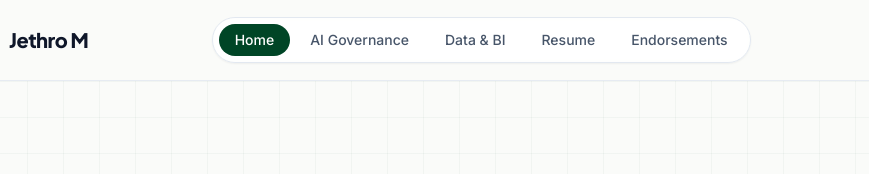
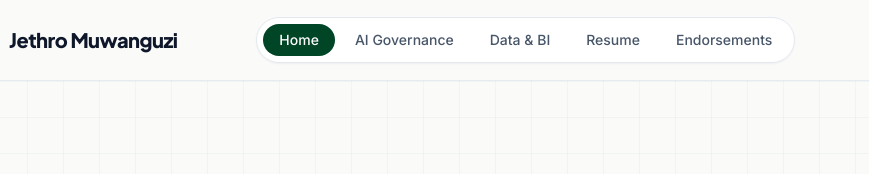
Before and after one commit to M-Jethro/M-Jethro.github.io, a plain HTML site: page index.html in a window 1280 px wide. Shown: the top 174 px of the page, 81-950 px from the left. Drawn offline with nearby package versions, Linux system fonts and the light colour scheme.

Commit message:
Update index.html

```diff
--- a/index.html
+++ b/index.html
@@ -5,11 +5,11 @@
   <meta name="viewport" content="width=device-width, initial-scale=1.0">
 
   <!-- Primary Meta Tags -->
-  <title>Jethro M | AI Governance Specialist &amp; Business Intelligence Lead</title>
-  <meta name="title" content="Jethro M | AI Governance Specialist &amp; Business Intelligence Lead">
-  <meta name="description" content="Portfolio of Jethro M — Certified AI Governance Professional (IAPP AIGP, LLB, MSc) &amp; Business Intelligence Specialist. Bridging EU AI Act, NIST AI RMF, and ISO 42001 compliance with scalable Power BI, SQL, Snowflake &amp; Python data solutions across Europe, the UK, Ireland, and global remote roles.">
+  <title>Jethro Muwanguzi | AI Governance Specialist &amp; Business Intelligence Lead</title>
+  <meta name="title" content="Jethro Muwanguzi | AI Governance Specialist &amp; Business Intelligence Lead">
+  <meta name="description" content="Portfolio of Jethro Muwanguzi — Certified AI Governance Professional (IAPP AIGP, LLB, MSc) &amp; Business Intelligence Specialist. Bridging EU AI Act, NIST AI RMF, and ISO 42001 compliance with scalable Power BI, SQL, Snowflake &amp; Python data solutions across Europe, the UK, Ireland, and global remote roles.">
   <meta name="keywords" content="AI Governance Specialist, Responsible AI Lead, Business Intelligence Analyst, Data Analyst, Customer Analytics, HR Analytics, Strategy and Operations, Data AI Consultant, Sales Analytics, Healthcare Analytics, EU AI Act, NIST AI RMF, IAPP AIGP, GDPR Compliance, ISO 42001, Snowflake, dbt, Microsoft Fabric, Excel, Power Platform, Power Automate, Power Apps, Power BI, SQL, Python, DAX">
-  <meta name="author" content="Jethro M">
+  <meta name="author" content="Jethro Muwanguzi">
   <meta name="robots" content="index, follow">
   <link rel="canonical" href="https://mjethro.com/">
 
@@ -23,16 +23,16 @@
   <!-- Open Graph / Facebook / LinkedIn / WhatsApp / Teams -->
   <meta property="og:type" content="website">
   <meta property="og:url" content="https://mjethro.com/">
-  <meta property="og:title" content="Jethro M | AI Governance, BI &amp; Data Solutions">
+  <meta property="og:title" content="Jethro Muwanguzi | AI Governance, BI &amp; Data Solutions">
   <meta property="og:description" content="AIGP-certified professional with LLB &amp; MSc. Bridging enterprise AI regulation (EU AI Act, NIST) with hands-on Business Intelligence, SQL, Power BI, and automated data engineering.">
   <meta property="og:image" content="https://raw.githubusercontent.com/M-Jethro/M-Jethro.github.io/main/assets/images/profile/good%20potrait.jpeg">
-  <meta property="og:site_name" content="Jethro M Portfolio">
+  <meta property="og:site_name" content="Jethro Muwanguzi Portfolio">
   <meta property="og:locale" content="en_GB">
 
   <!-- Twitter / X Cards -->
   <meta property="twitter:card" content="summary_large_image">
   <meta property="twitter:url" content="https://mjethro.com/">
-  <meta property="twitter:title" content="Jethro M | AI Governance Specialist &amp; BI Analyst">
+  <meta property="twitter:title" content="Jethro Muwanguzi | AI Governance Specialist &amp; BI Analyst">
   <meta property="twitter:description" content="AIGP Certified (IAPP), LLB, MSc. Delivering governed AI architectures, Power BI dashboards, and enterprise data solutions.">
   <meta property="twitter:image" content="https://raw.githubusercontent.com/M-Jethro/M-Jethro.github.io/main/assets/images/profile/good%20potrait.jpeg">
 
@@ -49,7 +49,7 @@
   {
     "@context": "https://schema.org",
     "@type": "Person",
-    "name": "Jethro M",
+    "name": "Jethro Muwanguzi",
     "url": "https://mjethro.com",
     "image": "https://raw.githubusercontent.com/M-Jethro/M-Jethro.github.io/main/assets/images/profile/good%20potrait.jpeg",
     "sameAs": [
@@ -265,16 +265,16 @@
       <!-- Brand & Profile Avatar -->
       <div class="flex items-center gap-3.5 group">
         <div class="w-11 h-11 rounded-full overflow-hidden bg-lacoste-800 text-white flex items-center justify-center font-display font-bold text-sm tracking-wider shadow-sm ring-1 ring-slate-200">
-          <img src="https://raw.githubusercontent.com/M-Jethro/M-Jethro.github.io/main/assets/images/profile/IMG_0476.jpeg" alt="Jethro M" class="w-full h-full object-cover">
+          <img src="https://raw.githubusercontent.com/M-Jethro/M-Jethro.github.io/main/assets/images/profile/IMG_0476.jpeg" alt="Jethro Muwanguzi" class="w-full h-full object-cover">
         </div>
 
         <!-- Full Professional Name -->
         <a href="javascript:void(0)" onclick="navigateTo('home')" class="font-display font-black text-slate-900 text-xl tracking-tight hover:text-lacoste-800 transition-colors">
-          Jethro M
+          Jethro Muwanguzi
         </a>
       </div>
 
-      <!-- Navigation (About/Experience renamed to Resume) -->
+      <!-- Navigation -->
       <nav class="hidden md:flex items-center gap-1 bg-white/90 p-1.5 rounded-full border border-slate-200 shadow-sm text-sm font-medium backdrop-blur-sm">
         <button onclick="navigateTo('home')" id="nav-home" class="nav-btn px-4 py-1.5 rounded-full text-white bg-lacoste-800 transition-all">Home</button>
         <button onclick="navigateTo('ai-governance')" id="nav-ai-governance" class="nav-btn px-4 py-1.5 rounded-full text-slate-600 hover:text-lacoste-800 hover:bg-lacoste-50 transition-all">AI Governance</button>
@@ -319,7 +319,7 @@
       </button>
     </div>
 
-    <!-- Mobile Drawer (Scrolls immediately to top upon view change) -->
+    <!-- Mobile Drawer -->
     <div id="mobile-menu" class="hidden md:hidden border-b border-slate-200 bg-white px-4 pt-3 pb-5 space-y-2">
       <button onclick="mobileNavigate('home')" class="block w-full text-left px-3 py-2 rounded-md font-medium text-slate-700 hover:bg-lacoste-50">Home</button>
       <button onclick="mobileNavigate('ai-governance')" class="block w-full text-left px-3 py-2 rounded-md font-medium text-slate-700 hover:bg-lacoste-50">AI Governance</button>
@@ -382,7 +382,7 @@
               <div class="lacoste-card-shadow max-w-[360px] w-full">
                 <div class="lacoste-card-inner p-4 sm:p-5 border border-slate-200/80 shadow-2xl">
                   <div class="relative w-full aspect-[4/4.5] rounded-2xl overflow-hidden bg-slate-100 border border-slate-200 shadow-inner">
-                    <img src="https://raw.githubusercontent.com/M-Jethro/M-Jethro.github.io/main/assets/images/profile/good%20potrait.jpeg" alt="Jethro M Portrait" class="w-full h-full object-cover object-top">
+                    <img src="https://raw.githubusercontent.com/M-Jethro/M-Jethro.github.io/main/assets/images/profile/good%20potrait.jpeg" alt="Jethro Muwanguzi Portrait" class="w-full h-full object-cover object-top">
                   </div>
                 </div>
               </div>
@@ -449,7 +449,7 @@
         </div>
       </section>
 
-      <!-- ================= 3-PROJECT PORTFOLIO (AI RECRUITMENT SYSTEM FIRST) ================= -->
+      <!-- ================= 3-PROJECT PORTFOLIO ================= -->
       <section class="py-20 bg-[#fafbf9] border-b border-slate-200">
         <div class="max-w-7xl mx-auto px-4 sm:px-6 lg:px-8">
 
@@ -463,10 +463,9 @@
             </button>
           </div>
 
-          <!-- 3-Project Grid -->
           <div class="grid grid-cols-1 md:grid-cols-3 gap-8">
 
-            <!-- Project 1: AI Recruitment System (Updated Title & Visual Presentation) -->
+            <!-- Project 1: AI Recruitment System -->
             <div onclick="navigateTo('ai-governance')" class="interactive-card group block bg-white rounded-3xl border-2 border-lacoste-500 shadow-sm overflow-hidden cursor-pointer reveal-base reveal-left">
               <div class="h-56 bg-slate-900 p-6 relative overflow-hidden flex flex-col justify-between">
                 <div class="absolute inset-0 bg-gradient-to-br from-lacoste-950 via-slate-950 to-slate-900 opacity-95"></div>
@@ -626,7 +625,7 @@
                 <h2 class="font-display font-extrabold text-3xl text-slate-900">Education &amp; Credentials</h2>
               </div>
 
-              <!-- Academic Degrees Card (POSTGRADUATE / UNDERGRADUATE) -->
+              <!-- Academic Degrees Card -->
               <div class="p-6 rounded-3xl bg-slate-50 border-2 border-lacoste-200 space-y-4">
                 <span class="text-xs font-mono font-bold uppercase tracking-wider text-lacoste-800 block">University Degrees</span>
 
@@ -750,7 +749,6 @@
               <h2 class="font-display font-bold text-2xl sm:text-3xl text-white mt-1">Trusted by Cross-Functional Leaders</h2>
             </div>
 
-            <!-- Controls -->
             <div class="flex items-center gap-2">
               <button onclick="stepCarousel(-1)" title="Previous" class="p-2.5 rounded-full bg-white/10 hover:bg-white/20 border border-white/20 text-white shadow-sm transition-all">
                 <svg class="w-5 h-5" fill="none" stroke="currentColor" viewBox="0 0 24 24"><path stroke-linecap="round" stroke-linejoin="round" stroke-width="2" d="M15 19l-7-7 7-7"/></svg>
@@ -761,7 +759,6 @@
             </div>
           </div>
 
-          <!-- Carousel Scroll Track -->
           <div id="recommendations-track" class="flex gap-6 overflow-x-auto hide-scrollbar pb-6 pt-1 scroll-smooth snap-x snap-mandatory">
 
             <!-- Endorsement 1: Tanja Kosljar (Novartis) -->
@@ -885,7 +882,6 @@
       <section class="py-16 md:py-20 bg-white border-b border-slate-200">
         <div class="max-w-7xl mx-auto px-4 sm:px-6 lg:px-8 space-y-16">
 
-          <!-- Banner: DATA & Business Intelligence TELEMETRY (Cleaned) -->
           <div class="p-6 rounded-3xl bg-slate-900 text-white flex flex-col md:flex-row items-start md:items-center justify-between gap-4 border border-slate-800 shadow-md reveal-base reveal-down">
             <div class="flex items-center gap-3">
               <span class="w-3 h-3 rounded-full bg-emerald-400 animate-pulse"></span>
@@ -893,7 +889,6 @@
             </div>
           </div>
 
-          <!-- Updated Title & Purpose: Full Lifecycle & AI Workflow Tools -->
           <div class="max-w-4xl reveal-base reveal-up space-y-3">
             <span class="text-xs font-mono font-bold uppercase tracking-wider text-lacoste-800 block">End-to-End Execution</span>
             <h1 class="font-display font-extrabold text-3xl sm:text-4xl text-slate-900 tracking-tight">Business Intelligence, Data &amp; Analytics</h1>
@@ -905,7 +900,7 @@
             </div>
           </div>
 
-          <!-- SECTION 1: POWER BI & TABLEAU INTERACTIVE DASHBOARDS (FIRST IN ORDER) -->
+          <!-- SECTION 1: POWER BI & TABLEAU -->
           <div class="space-y-6 pt-4">
             <div class="flex items-center gap-2">
               <span class="w-2.5 h-2.5 rounded-full bg-[#EB762B]"></span>
@@ -915,7 +910,7 @@
 
             <div class="grid grid-cols-1 md:grid-cols-3 gap-6">
 
-              <!-- NHS Hospital Care Activity -->
+              <!-- NHS -->
               <a href="https://public.tableau.com/views/NHSHospitalAdmittedPatientCareActivity_16608510824620/Dashboard2?:language=en-US&:sid=&:redirect=auth&:display_count=n&:origin=viz_share_link" target="_blank" rel="noopener noreferrer" class="interactive-card group block bg-[#fafbf9] rounded-2xl border border-slate-200 overflow-hidden shadow-sm">
                 <div class="h-44 bg-slate-900 overflow-hidden relative">
                   <img src="https://raw.githubusercontent.com/M-Jethro/M-Jethro.github.io/main/assets/images/projects/dashboard-04.png" alt="NHS Care Activity" class="w-full h-full object-cover object-top hover:scale-105 transition-transform duration-500">
@@ -929,7 +924,7 @@
                 </div>
               </a>
 
-              <!-- UK Property Sales 2023 -->
+              <!-- UK Property Sales -->
               <a href="https://public.tableau.com/app/profile/jethromuzi/viz/UKPropertySales2023/Dashboard2" target="_blank" rel="noopener noreferrer" class="interactive-card group block bg-[#fafbf9] rounded-2xl border border-slate-200 overflow-hidden shadow-sm">
                 <div class="h-44 bg-slate-900 overflow-hidden relative">
                   <img src="https://raw.githubusercontent.com/M-Jethro/M-Jethro.github.io/main/assets/images/profile/Dashboard%202.png" alt="UK Property Sales" class="w-full h-full object-cover object-top hover:scale-105 transition-transform duration-500">
@@ -960,7 +955,7 @@
             </div>
           </div>
 
-          <!-- SECTION 2: GITHUB REPOSITORIES (SQL & PYTHON - CLEANED UP) -->
+          <!-- SECTION 2: GITHUB REPOSITORIES -->
           <div class="space-y-6 pt-6 border-t border-slate-200">
             <div class="flex items-center gap-2">
               <span class="w-2.5 h-2.5 rounded-full bg-lacoste-800"></span>
@@ -1080,7 +1075,7 @@
       <section class="py-16 md:py-24 bg-white border-b border-slate-200">
         <div class="max-w-7xl mx-auto px-4 sm:px-6 lg:px-8 space-y-16">
 
-          <!-- Header (Cleaned: removed badge and removed subtitle sentence) -->
+          <!-- Header -->
           <div class="space-y-6 reveal-base reveal-down">
             <div class="flex flex-wrap items-center gap-3">
               <div class="inline-flex items-center gap-2.5 px-4 py-2 rounded-xl bg-slate-900 text-white shadow-sm border border-slate-800">
@@ -1120,8 +1115,9 @@
               <p class="text-sm text-slate-700 leading-relaxed">
                 A growing recruitment company wanted to save time reading CVs. They planned to build an AI tool that scans CVs, pulls out mentioned skills, and sorts applicants into high, medium, and low priority queues for recruiters. While this seems simple, in the EU and global markets, using AI in hiring is legally high-risk. If an algorithm misunderstands an unusual CV format, penalizes someone for a career break, or quietly favors specific demographics based on wording, the company faces severe legal, reputational, and discrimination consequences.
               </p>
+              <!-- Updated Callout: My Core Recommendation -->
               <div class="p-4 rounded-xl bg-amber-50 border-l-4 border-amber-500 text-amber-950 text-xs sm:text-sm font-medium leading-relaxed">
-                <strong>My Core Recommendation as Governance Lead:</strong> <em>Do not turn this tool on with real applicants yet.</em> Keep it in a closed testing lab until we have proof that the AI is fair, that human recruiters actually read the full CVs without blindly accepting the AI's order, and that rejected candidates have a clear way to understand and dispute mistakes.
+                <strong>My Core Recommendation:</strong> <em>Do not turn this tool on with real applicants yet.</em> Keep it in a closed testing lab until we have proof that the AI is fair, that human recruiters actually read the full CVs without blindly accepting the AI's order, and that rejected candidates have a clear way to understand and dispute mistakes.
               </div>
             </div>
 
@@ -1132,7 +1128,7 @@
               <a href="#legal-register" class="px-3 py-1.5 rounded-lg bg-white text-lacoste-800 hover:bg-lacoste-800 hover:text-white transition-colors border border-lacoste-200 shadow-2xs">2. Legal &amp; Standards Register</a>
               <a href="#risk-register-section" class="px-3 py-1.5 rounded-lg bg-white text-lacoste-800 hover:bg-lacoste-800 hover:text-white transition-colors border border-lacoste-200 shadow-2xs">3. Practical Risk Register</a>
               <a href="#defense-lines" class="px-3 py-1.5 rounded-lg bg-white text-lacoste-800 hover:bg-lacoste-800 hover:text-white transition-colors border border-lacoste-200 shadow-2xs">4. 3 Lines of Defense</a>
-              <a href="#incident-management" class="px-3 py-1.5 rounded-lg bg-white text-lacoste-800 hover:bg-lacoste-800 hover:text-white transition-colors border border-lacoste-200 shadow-2xs">5. Incident Playbook</a>
+              <a href="#incident-management" class="px-3 py-1.5 rounded-lg bg-white text-lacoste-800 hover:bg-lacoste-800 hover:text-white transition-colors border border-lacoste-200 shadow-2xs">5. The Incident Management Steps</a>
               <a href="#final-gate" class="px-3 py-1.5 rounded-lg bg-white text-lacoste-800 hover:bg-lacoste-800 hover:text-white transition-colors border border-lacoste-200 shadow-2xs">6. Final Release Gate</a>
             </div>
           </div>
@@ -1233,10 +1229,11 @@
             </div>
           </div>
 
-          <!-- SECTION 3: PRACTICAL RISK REGISTER (RENAMED) -->
+          <!-- SECTION 3: PRACTICAL RISK REGISTER -->
           <div id="risk-register-section" class="space-y-6 pt-6 border-t border-slate-200 scroll-mt-24">
             <div>
               <span class="text-xs font-mono font-bold uppercase tracking-wider text-lacoste-800 block mb-1">Impact Mitigation</span>
+              <!-- Updated Heading -->
               <h2 class="font-display font-extrabold text-2xl sm:text-3xl text-slate-900">3. Practical Risk Register</h2>
               <p class="text-xs text-slate-500 font-mono mt-1">What could go wrong, how it harms real applicants, and the concrete safeguards we built.</p>
             </div>
@@ -1316,10 +1313,11 @@
             </div>
           </div>
 
-          <!-- SECTION 5: INCIDENT MANAGEMENT (RENAMED) -->
+          <!-- SECTION 5: INCIDENT MANAGEMENT -->
           <div id="incident-management" class="space-y-6 pt-6 border-t border-slate-200 scroll-mt-24">
             <div>
               <span class="text-xs font-mono font-bold uppercase tracking-wider text-lacoste-800 block mb-1">Incident Response</span>
+              <!-- Updated Heading -->
               <h2 class="font-display font-extrabold text-2xl sm:text-3xl text-slate-900">5. The Incident Management Steps</h2>
               <p class="text-xs text-slate-500 font-mono mt-1">A step-by-step response plan in case the system makes errors, leaks data, or acts unexpectedly.</p>
             </div>
@@ -1413,25 +1411,23 @@
       </button>
 
       <div class="text-center space-y-1">
-        <!-- Edited to Explorer Filter -->
         <span class="text-xs font-mono font-bold uppercase tracking-wider text-lacoste-800">Explorer Filter</span>
         <h3 class="font-display font-black text-2xl text-slate-900">Which domain are you interested in?</h3>
-        <!-- Edited Subtitle -->
         <p class="text-xs text-slate-600">Select your focus area to tailor the view you see:</p>
       </div>
 
       <div class="grid grid-cols-1 sm:grid-cols-3 gap-4">
 
-        <!-- Card 1: AI Governance (Clean: Only Title) -->
+        <!-- Card 1: AI Governance (Badge: Compliance; Clean: Title Only) -->
         <div onclick="selectDomain('B')" class="interactive-card p-5 rounded-2xl bg-white/80 border-2 border-lacoste-300 hover:border-lacoste-600 cursor-pointer flex flex-col justify-between space-y-4 shadow-sm">
           <div class="space-y-1">
-            <span class="text-[10px] font-mono uppercase font-bold text-white bg-lacoste-800 px-2 py-0.5 rounded">Priority</span>
+            <span class="text-[10px] font-mono uppercase font-bold text-white bg-lacoste-800 px-2 py-0.5 rounded">Compliance</span>
             <h4 class="font-display font-bold text-base text-slate-900 mt-1">AI Governance &amp; Responsible AI</h4>
           </div>
           <span class="text-xs font-bold text-lacoste-800">Explore Governance &rarr;</span>
         </div>
 
-        <!-- Card 2: Business Intelligence (Clean: Only Title) -->
+        <!-- Card 2: Business Intelligence (Clean: Title Only) -->
         <div onclick="selectDomain('A')" class="interactive-card p-5 rounded-2xl bg-white/80 border border-slate-200 hover:border-lacoste-400 cursor-pointer flex flex-col justify-between space-y-4 shadow-sm">
           <div class="space-y-1">
             <span class="text-[10px] font-mono uppercase font-bold text-amber-700 bg-amber-50 px-2 py-0.5 rounded">Analytics</span>
@@ -1481,7 +1477,7 @@
           <svg class="w-6 h-6" fill="none" stroke="currentColor" stroke-width="2" viewBox="0 0 24 24"><path stroke-linecap="round" stroke-linejoin="round" d="M8 12h.01M12 12h.01M16 12h.01M21 12c0 4.418-4.03 8-9 8a9.863 9.863 0 01-4.255-.949L3 20l1.395-3.72C3.512 15.042 3 13.574 3 12c0-4.418 4.03-8 9-8s9 3.582 9 8z"/></svg>
         </div>
         <h3 class="font-display font-extrabold text-2xl text-slate-900">Get in Touch</h3>
-        <p class="text-xs text-slate-600 mt-1">Connect directly with Jethro M:</p>
+        <p class="text-xs text-slate-600 mt-1">Connect directly with Jethro Muwanguzi:</p>
       </div>
 
       <div class="space-y-3">
@@ -1521,7 +1517,7 @@
   <!-- ================= CLEAN CENTERED FOOTER ================= -->
   <footer class="bg-white py-8 border-t border-slate-200 text-xs text-slate-500 text-center">
     <div class="max-w-7xl mx-auto px-4 sm:px-6 lg:px-8">
-      <span>Jethro M &copy; 2026</span>
+      <span>Jethro Muwanguzi &copy; 2026</span>
     </div>
   </footer>
 
@@ -1549,7 +1545,7 @@
       setTimeout(initScrollReveal, 80);
     }
 
-    // Mobile Navigation Drawer Helpers (Scrolls to top instantly)
+    // Mobile Navigation Drawer Helpers
     function mobileNavigate(pageId) {
       document.getElementById('mobile-menu').classList.add('hidden');
       navigateTo(pageId);
@@ -1728,7 +1724,7 @@
     function downloadControlSpecMD() {
       const content = `# AI Recruitment & Screening: Pre-Pilot TEVV Protocol & Governance Specification
 **Case Reference:** AIGP Case Study 01 (SME Recruitment & Screening AI)
-**Prepared By:** Jethro M (IAPP Certified AIGP)
+**Prepared By:** Jethro Muwanguzi (IAPP Certified AIGP)
 **Legal Baseline:** EU AI Act (Regulation 2024/1689), GDPR (Regulation 2016/679), EU Equality Directives (2000/43/EC, 2000/78/EC, 2006/54/EC)
 
 ---
```
